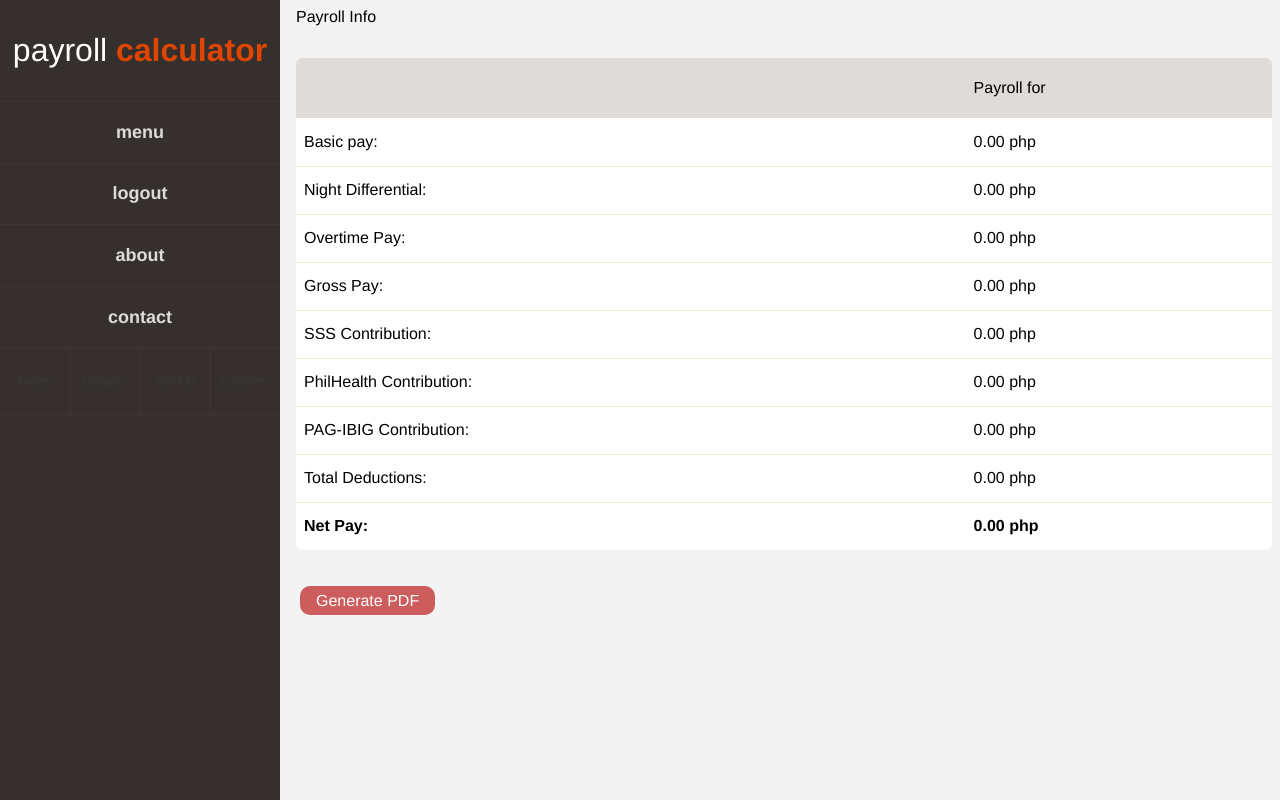
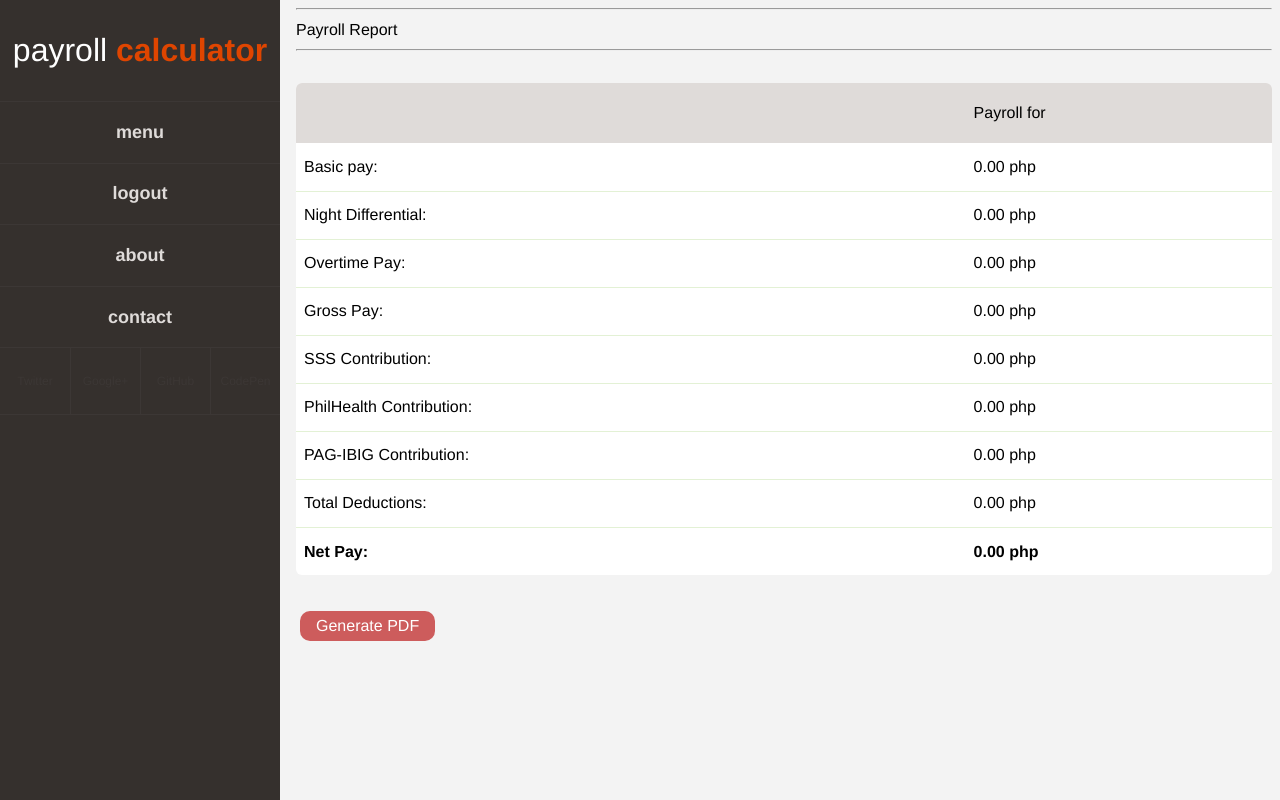
Before and after one commit to zrta2480/Webdev_SA3, a PHP site: page /payroll.php in a window 1280 px wide. Run offline with PHP 8.4, Linux system fonts and the light colour scheme; a user stored in the database is signed in; data that the repository does not hold is empty; some libraries are stand-ins or nearby versions.

Commit message:
WE DONE BOIS
Added titles for each page

```diff
--- a/addemployee.php
+++ b/addemployee.php
@@ -9,6 +9,7 @@ if(!isset($_SESSION['user']))
 
 <html>
     <head>
+        <title>Add Employee</title>
         <link rel="stylesheet" href="sa3-stylesheet.css">
     </head>
 
--- a/deleteemployee.php
+++ b/deleteemployee.php
@@ -8,6 +8,7 @@ if(!isset($_SESSION['user']))
 ?>
 <html>
     <head>
+        <title>Delete Employee</title>
         <link rel="stylesheet" href="sa3-stylesheet.css">
     </head>
 
--- a/editemployee.php
+++ b/editemployee.php
@@ -229,6 +229,7 @@ function retry_edit_form()
 
 <html>
     <head>
+        <title>Edit Employee</title>
         <link rel="stylesheet" href="sa3-stylesheet.css">
     </head>
 
--- a/login.php
+++ b/login.php
@@ -5,6 +5,7 @@ unset($_SESSION['user']);
 <!DOCTYPE html>
 <html>
     <head>
+        <title>Admin Login</title>
         <link rel="stylesheet" href="sa3-stylesheet.css">
     </head>
 
--- a/menu.php
+++ b/menu.php
@@ -9,8 +9,8 @@ if(!isset($_SESSION['user']))
 <!DOCTYPE html>
 <html>
     <head>
+        <title>Menu</title>
         <link rel="stylesheet" href="sa3-stylesheet.css">
-
     </head>
 
     <body>
--- a/payroll.php
+++ b/payroll.php
@@ -9,6 +9,7 @@ if(!isset($_SESSION['user']))
 
 <html>
     <head>
+        <title>Payroll Report</title>
         <link rel="stylesheet" href="sa3-stylesheet.css">
         <script src="https://cdnjs.cloudflare.com/ajax/libs/jspdf/1.5.3/jspdf.min.js"></script>
         <script src="https://cdnjs.cloudflare.com/ajax/libs/jspdf-autotable/3.5.6/jspdf.plugin.autotable.min.js"></script>
@@ -39,7 +40,9 @@ if(!isset($_SESSION['user']))
 
         <div class="main-body">
             <div class="main-header">
-                <h1>Payroll Info</h1>
+                <hr>
+                    <h1>Payroll Report</h1>
+                <hr>
             </div>
 
             <?php
```
